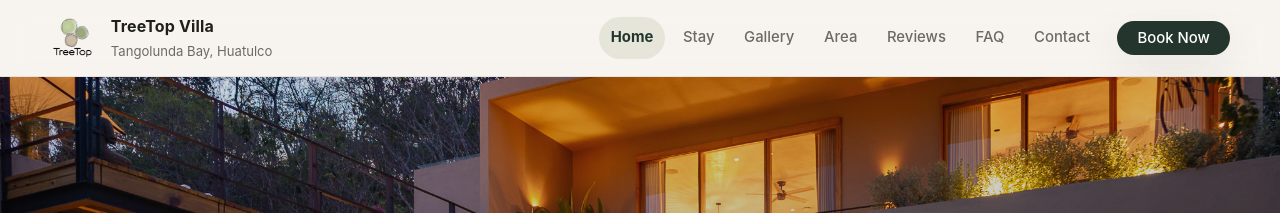
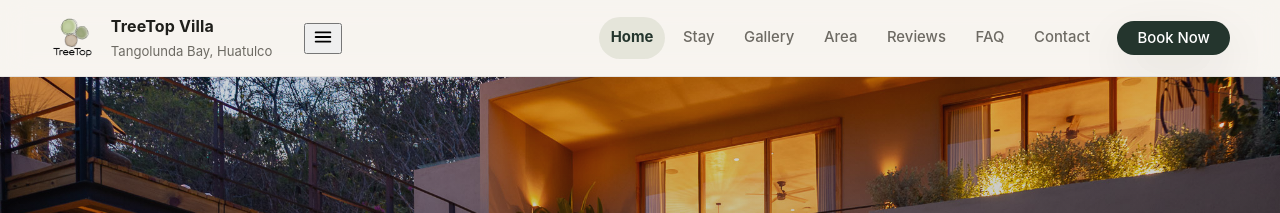
Before and after one commit to alexjcobb/Treetophuatulco, a Jekyll site: the page built from index.html, in a window 1280 px wide. Shown: the top 213 px of the page. Built offline with Jekyll 4.4.1, drawn with Linux system fonts in a browser that asks for light colours.

Commit message:
Update header.html

```diff
--- a/_includes/header.html
+++ b/_includes/header.html
@@ -16,8 +16,33 @@
         <span class="brand-sub">Tangolunda Bay, Huatulco</span>
       </div>
     </a>
+<button
+  class="nav-toggle"
+  type="button"
+  aria-label="Open navigation menu"
+  aria-expanded="false"
+  aria-controls="primary-navigation"
+>
+  <svg
+    width="22"
+    height="22"
+    viewBox="0 0 24 24"
+    fill="none"
+    stroke="currentColor"
+    stroke-width="2"
+    stroke-linecap="round"
+  >
+    <line x1="4" y1="7" x2="20" y2="7"></line>
+    <line x1="4" y1="12" x2="20" y2="12"></line>
+    <line x1="4" y1="17" x2="20" y2="17"></line>
+  </svg>
+</button>
 
-    <nav class="nav-links" aria-label="Primary Navigation">
+    <nav
+  class="nav-links"
+  id="primary-navigation"
+  aria-label="Primary Navigation"
+>
 
       <a
         href="{{ '/' | relative_url }}"
```
